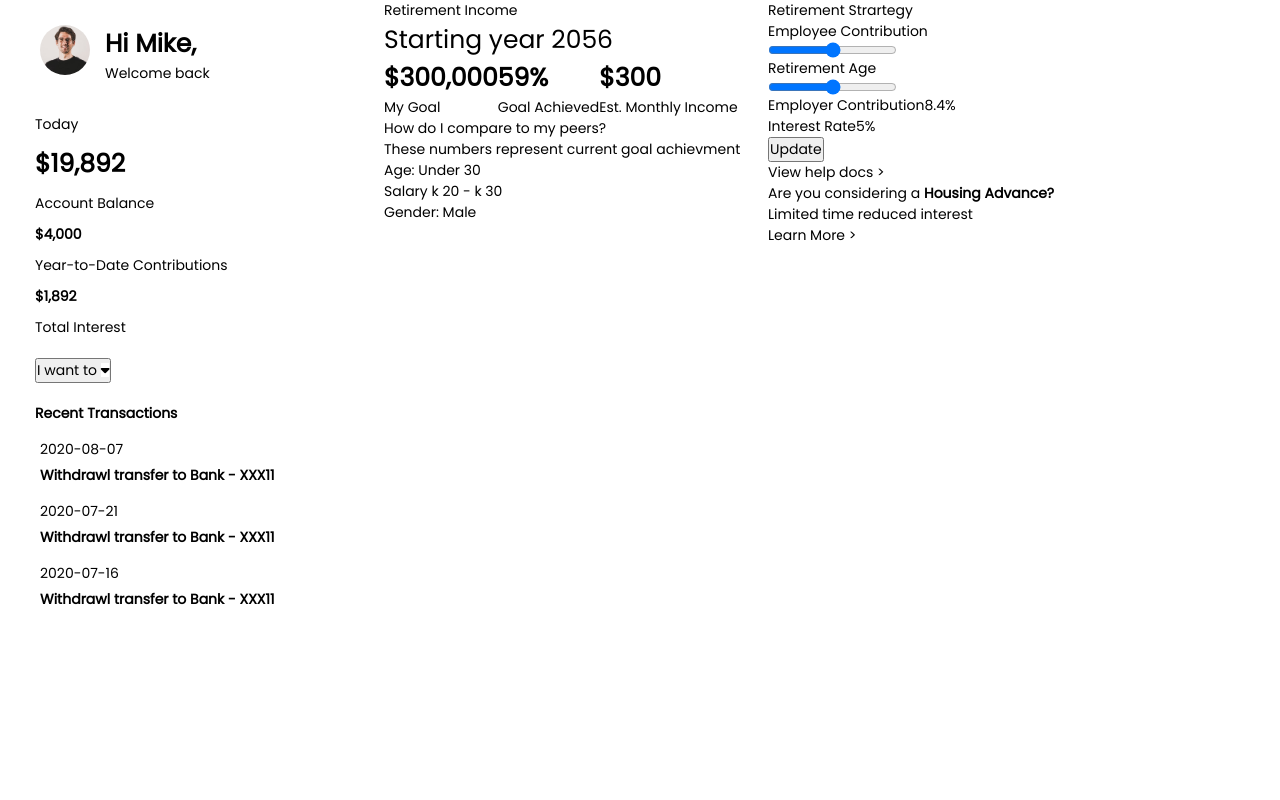
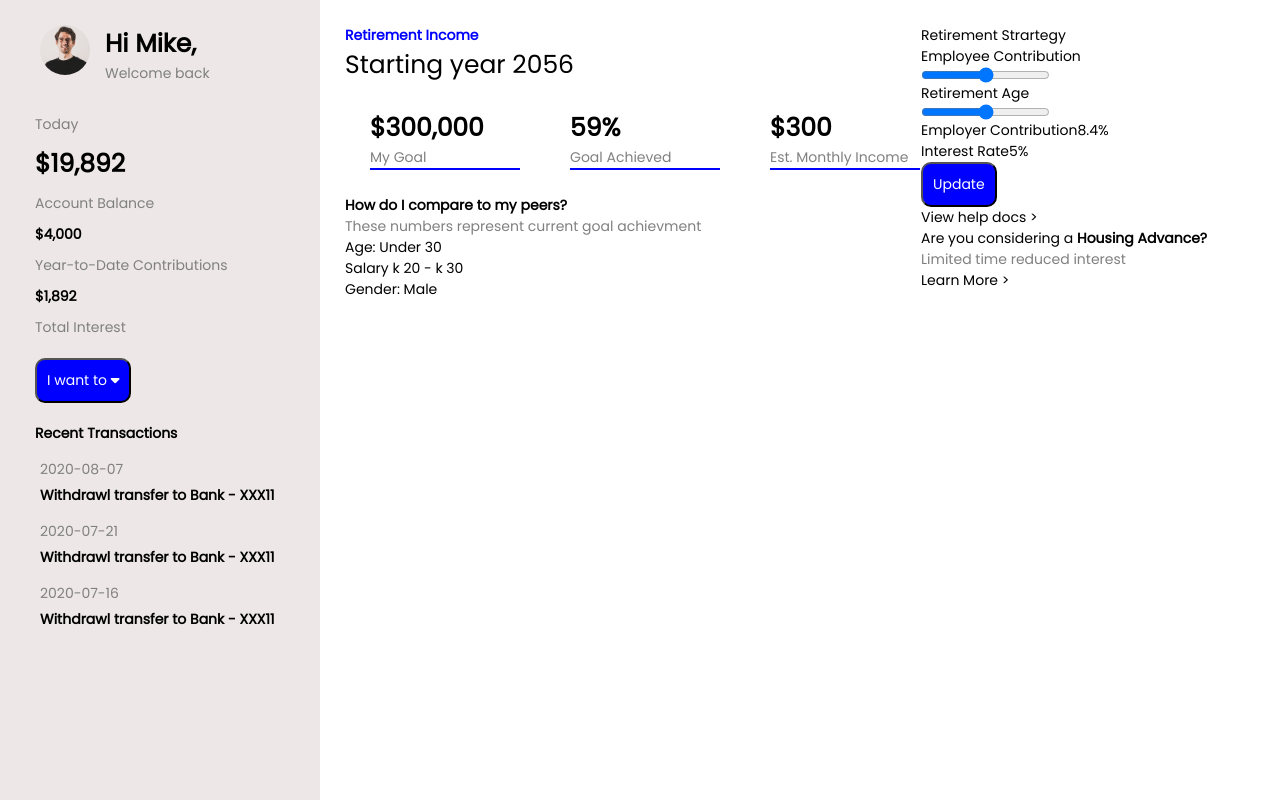
Before and after one commit to jaditi930/Mockup-Page, a plain HTML site: page index.html in a window 1280 px wide. Drawn offline with Linux system fonts and the light colour scheme.

Commit message:
first section done

```diff
--- a/index.html
+++ b/index.html
@@ -18,40 +18,40 @@
             <img src="./mike.avif" alt="" width="50" height="50">
             <div>
                 <div class="larger bold">Hi Mike,</div>
-                <div>Welcome back</div>
+                <div class="grey">Welcome back</div>
             </div>
         </div>
 
     <div class="down">
 
-        <div>Today</div>
+        <div class="grey">Today</div>
 
         <div class="larger bold">$19,892</div>
-        <div>Account Balance</div>
+        <div class="grey">Account Balance</div>
 
         <div class="bold">$4,000</div>
-        <div>Year-to-Date Contributions</div>
+        <div class="grey">Year-to-Date Contributions</div>
 
         <div class="bold">$1,892</div>
-        <div>Total Interest</div>
+        <div class="grey">Total Interest</div>
 
-        <button>I want to <i class="fa-solid fa-caret-down"style="background-color:white;"></i></button>
+        <button>I want to <i class="fa-solid fa-caret-down"style="color:white;"></i></button>
 
         <div id="recent-tr">
             <div class="bold">Recent Transactions</div>
 
             <div class="tr">
-                <div>2020-08-07</div>
+                <div class="grey">2020-08-07</div>
                 <div class="bold">Withdrawl transfer to Bank - XXX11</div>
             </div>
 
             <div class="tr">
-                <div>2020-07-21</div>
+                <div class="grey">2020-07-21</div>
                 <div class="bold">Withdrawl transfer to Bank - XXX11</div>
             </div>
 
             <div class="tr">
-                <div>2020-07-16</div>
+                <div class="grey">2020-07-16</div>
                 <div class="bold">Withdrawl transfer to Bank - XXX11</div>
             </div>
 
@@ -62,26 +62,26 @@
     </div>
 
     <div id="main-content-2">
-        <div>Retirement Income</div>
+        <div style="color: blue;" class="bold">Retirement Income</div>
         <div class="larger">Starting year 2056</div>
 
         <div class="flex">
 
-            <div>
+            <div class="section">
                 <div class="larger bold">$300,000</div>
-                <div>My Goal</div>
+                <div class="grey">My Goal</div>
                 <div class="line"></div>
             </div>
 
-            <div>
+            <div class="section">
                 <div class="larger bold">59%</div>
-                <div>Goal Achieved</div>
+                <div class="grey">Goal Achieved</div>
                 <div class="line"></div>
             </div>
 
-            <div>
+            <div class="section">
                 <div class="larger bold">$300</div>
-                <div>Est. Monthly Income</div>
+                <div class="grey">Est. Monthly Income</div>
                 <div class="line"></div>
             </div>
 
@@ -93,8 +93,8 @@
 
         <div>
 
-            <div>How do I compare to my peers?</div>
-            <div>These numbers represent current goal achievment</div>
+            <div class="bold">How do I compare to my peers?</div>
+            <div class="grey">These numbers represent current goal achievment</div>
 
             <div class="flex">
 
@@ -149,7 +149,7 @@
 
         <div class="info">
             <div>Are you considering a <b>Housing Advance?</b></div>
-            <div>Limited time reduced interest</div>
+            <div class="grey">Limited time reduced interest</div>
             <div>Learn More ></div>
         </div>
 
--- a/style.css
+++ b/style.css
@@ -14,7 +14,7 @@ body{
     display: flex;
 }
 #main-content-1,#main-content-2,#main-content-3{
-    width: 30%;
+    padding: 25px;
 }
 .flex{
     display: flex;
@@ -22,10 +22,21 @@ body{
 img{
     border-radius: 50%;
     margin: 0px 15px;
-
+}
+.line{
+    background-color: blue;
+    height: 2px;
+    width: 150px;
 }
 #main-content-1{
-    padding: 25px;
+    width: 25%;
+    background-color: rgb(237, 231, 231);
+}
+#main-content-2{
+width:45%;
+}
+#main-content-3{
+    width: 30%;
 }
 .down{
     margin-top: 30px;
@@ -39,9 +50,21 @@ img{
 .tr>*{
     margin: 5px;
 }
+.section{
+    padding: 25px;
+}
 .larger{
     font-size: 25px;
 }
 .bold{
     font-weight: bold;
 }
+.grey{
+    color: grey;
+}
+button{
+    background-color: blue;
+    color: white;
+    padding: 10px;
+    border-radius: 10px;
+}
```
